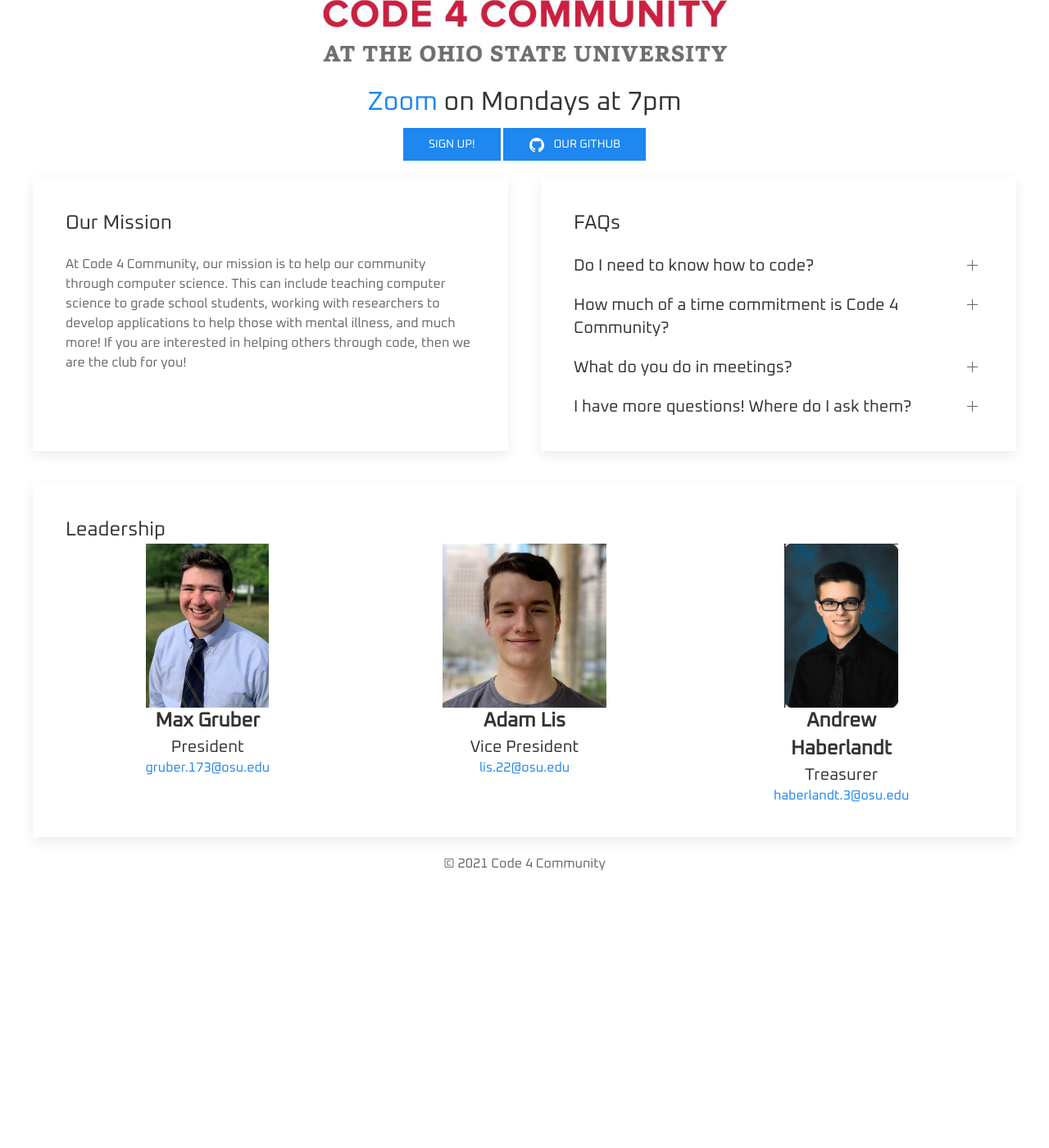
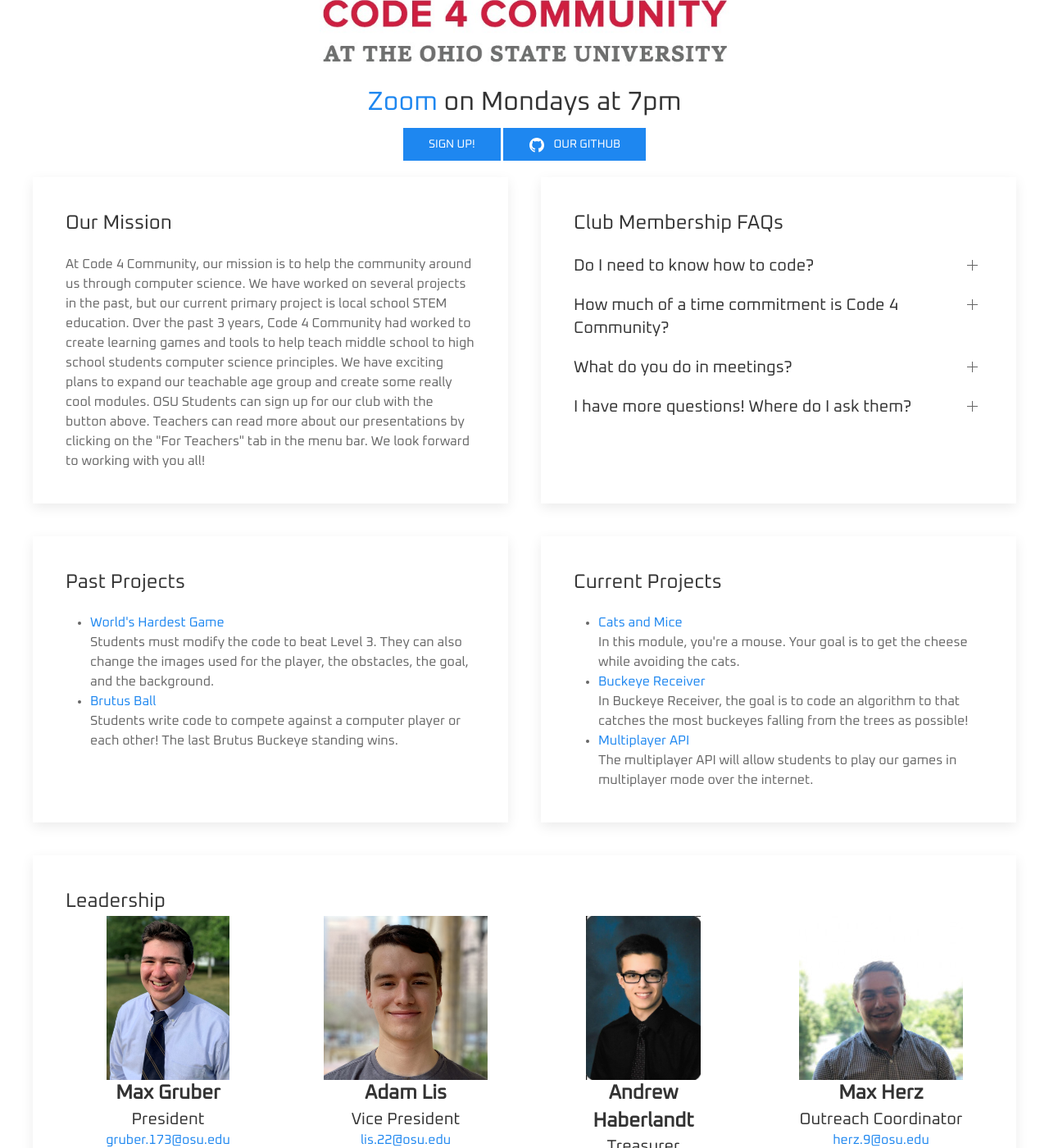
Before and after one commit to Code4Community/Code4Community.github.io, a Jekyll site: the page built from index.html, in a window 1280 px wide and 1400 px high, scrolled down 422 px. Shown: the whole window at 82% size. Built offline with Jekyll 4.4.1, drawn with Linux system fonts in a browser that asks for light colours; nearby versions of some CDN libraries; before the commit the page ends 1507 px from its top, so only the background shows below that; some of the changed text lies outside the part shown.

Commit message:
Website restructuring.

```diff
--- a/_data/exec_leaders.json
+++ b/_data/exec_leaders.json
@@ -16,5 +16,11 @@
         "name": "Andrew Haberlandt",
         "role": "Treasurer",
         "email": "haberlandt.3@osu.edu"
+    },
+    {
+        "img": "leaders/max_herz.jpeg",
+        "name": "Max Herz",
+        "role": "Outreach Coordinator",
+        "email": "herz.9@osu.edu"
     }
 ]
--- a/_layouts/page.html
+++ b/_layouts/page.html
@@ -28,8 +28,7 @@
         <div class="uk-navbar-left">
             <a class="uk-navbar-item uk-logo" href="/">{{ site.title }}</a>
             <ul id="desktop-navigation-links" class="uk-navbar-nav">
-                <li><a href="/outreach">Outreach</a></li>
-                <li><a href="/brain-space">Brain Space</a></li>
+                <li><a href="/teachers">For Teachers</a></li>
                 <li><a href="/tutorials">Tutorials</a></li>
                 <li><a href="/resources">Resources</a></li>
             </ul>
@@ -47,8 +46,7 @@
             <button class="uk-offcanvas-close" type="button" uk-close></button>
             <ul class="uk-navbar-nav uk-flex uk-flex-column">
                 <li class="uk-nav-header">Navigation</li>
-                <li><a href="/outreach">Outreach</a></li>
-                <li><a href="/brain-space">Brain Space</a></li>
+                <li><a href="/teachers">For Teachers</a></li>
                 <li><a href="/tutorials">Tutorials</a></li>
                 <li><a href="/resources">Resources</a></li>
             </ul>
--- a/index.html
+++ b/index.html
@@ -33,7 +33,8 @@
 <img id="logo" src="/logo.jpg" />
 
 <h2 class="text-center">
-    <a href="/zoom-links">Zoom</a> on Mondays at 7pm
+    <a target="_blank" href="https://osu.zoom.us/j/92723576173?pwd=bjR2Z3BHZ3NaYzJzQTIzWS9vV1Ardz09">Zoom</a> on Mondays
+    at 7pm
 </h2>
 
 <div class="button-wrapper">
@@ -54,17 +55,21 @@
         <div class="uk-card uk-card-default uk-card-body">
             <h2 class="uk-card-title">Our Mission</h2>
             <p>
-                At Code 4 Community, our mission is to help our community through computer science. This can include
-                teaching computer science to grade school students, working with researchers to develop applications to
-                help those with mental illness, and much more! If you are interested in helping others through code,
-                then we are the club for you!
+                At Code 4 Community, our mission is to help the community around us through computer science. We have
+                worked on
+                several projects in the past, but our current primary project is local school STEM education. Over the
+                past 3 years, Code 4 Community had worked to create learning games and tools to help teach middle school
+                to high school students computer science principles. We have exciting plans to expand our teachable age
+                group and create some really cool modules. OSU Students can sign up for our club with the button above.
+                Teachers can read more about our presentations by clicking on the "For Teachers" tab in the menu bar. We
+                look forward to working with you all!
             </p>
         </div>
     </div>
 
     <div class="uk-width-1-2@m">
         <div class="uk-card uk-card-default uk-card-body">
-            <h2 class="uk-card-title">FAQs</h2>
+            <h2 class="uk-card-title">Club Membership FAQs</h2>
             <ul uk-accordion>
                 <li>
                     <a class="uk-accordion-title" href="#">Do I need to know how to code?</a>
@@ -109,10 +114,12 @@
                             Well, it depends if you are involved in Outreach or MindUp.
                         </p>
                         <p>
-                            In Outreach, we spend our time coding 'modules' (which are the coding demos that we demonstrate to students) and developing presentations to give to schools in the area.
+                            In Outreach, we spend our time coding 'modules' (which are the coding demos that we
+                            demonstrate to students) and developing presentations to give to schools in the area.
                         </p>
                         <p>
-                            In MindUp, we spend time learning new technologies to develop MindUp, reviewing other club members' code, and, of course, coding!
+                            In MindUp, we spend time learning new technologies to develop MindUp, reviewing other club
+                            members' code, and, of course, coding!
                         </p>
                     </div>
                 </li>
@@ -121,7 +128,8 @@
                     <a class="uk-accordion-title" href="#">I have more questions! Where do I ask them?</a>
                     <div class="uk-accordion-content">
                         <p>
-                            You can email us at <a href="mailto:c4cosu@gmail.com">c4cosu@gmail.com</a> with any questions.
+                            You can email us at <a href="mailto:c4cosu@gmail.com">c4cosu@gmail.com</a> with any
+                            questions.
                         </p>
                     </div>
                 </li>
@@ -129,6 +137,56 @@
             </ul>
         </div>
     </div>
+    <div>
+        <div class="uk-child-width-1-2@m uk-grid-match" uk-grid>
+            <div>
+                <div class="uk-card uk-card-default uk-card-body">
+                    <h2 class="uk-card-title">Past Projects</h2>
+                    <ul>
+                        <li>
+                            <a target="_blank" href="https://repl.it/@adambricelis/C4CWHG">World's Hardest Game</a>
+                            <div>Students must modify the code to beat Level 3. They can also change the images used for
+                                the
+                                player, the obstacles, the goal, and the background.</div>
+                        </li>
+                        <li>
+                            <a target="_blank" href="https://code4community.github.io/brutus-ball/">Brutus Ball</a>
+                            <div>Students write code to compete against a computer player or each other! The last Brutus
+                                Buckeye
+                                standing wins.</div>
+                        </li>
+                    </ul>
+                </div>
+            </div>
+
+            <div>
+                <div class="uk-card uk-card-default uk-card-body">
+                    <h2 class="uk-card-title">Current Projects</h2>
+                    <ul>
+                        <li>
+                            <a target="_blank" href="https://github.com/Code4Community/cats-and-mice">Cats and Mice</a>
+                            <div>In this module, you're a mouse. Your goal is to get the cheese while avoiding the cats.
+                            </div>
+                        </li>
+                        <li>
+                            <a target="_blank" href="https://github.com/Code4Community/buckeye-catcher">Buckeye
+                                Receiver</a>
+                            <div>In Buckeye Receiver, the goal is to code an algorithm to that catches the most buckeyes
+                                falling from the trees as possible!
+                            </div>
+                        </li>
+                        <li>
+                            <a target="_blank" href="https://github.com/Code4Community/MultiplayerPrototype">Multiplayer
+                                API</a>
+                            <div>The multiplayer API will allow students to play our games in multiplayer mode over the
+                                internet.
+                            </div>
+                        </li>
+                    </ul>
+                </div>
+            </div>
+        </div>
+    </div>
 
     {% include leaders.html content=site.data.exec_leaders %}
 
```
Also changed, not shown: _data/brainspace_leaders.json (deleted, +0 -21 lines), _data/outreach_leaders.json (deleted, +0 -14 lines), outreach.html (deleted, +0 -118 lines), teachers.html (added, +126 -0 lines).
